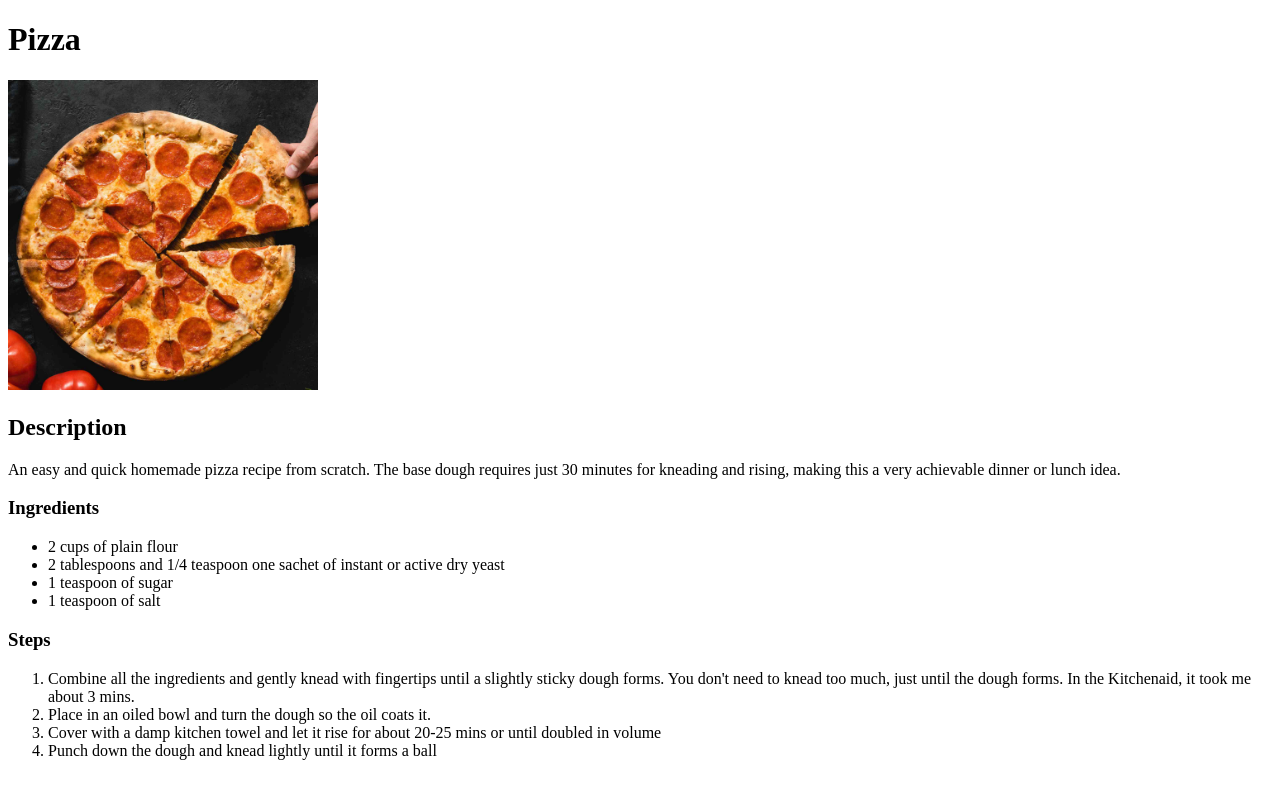
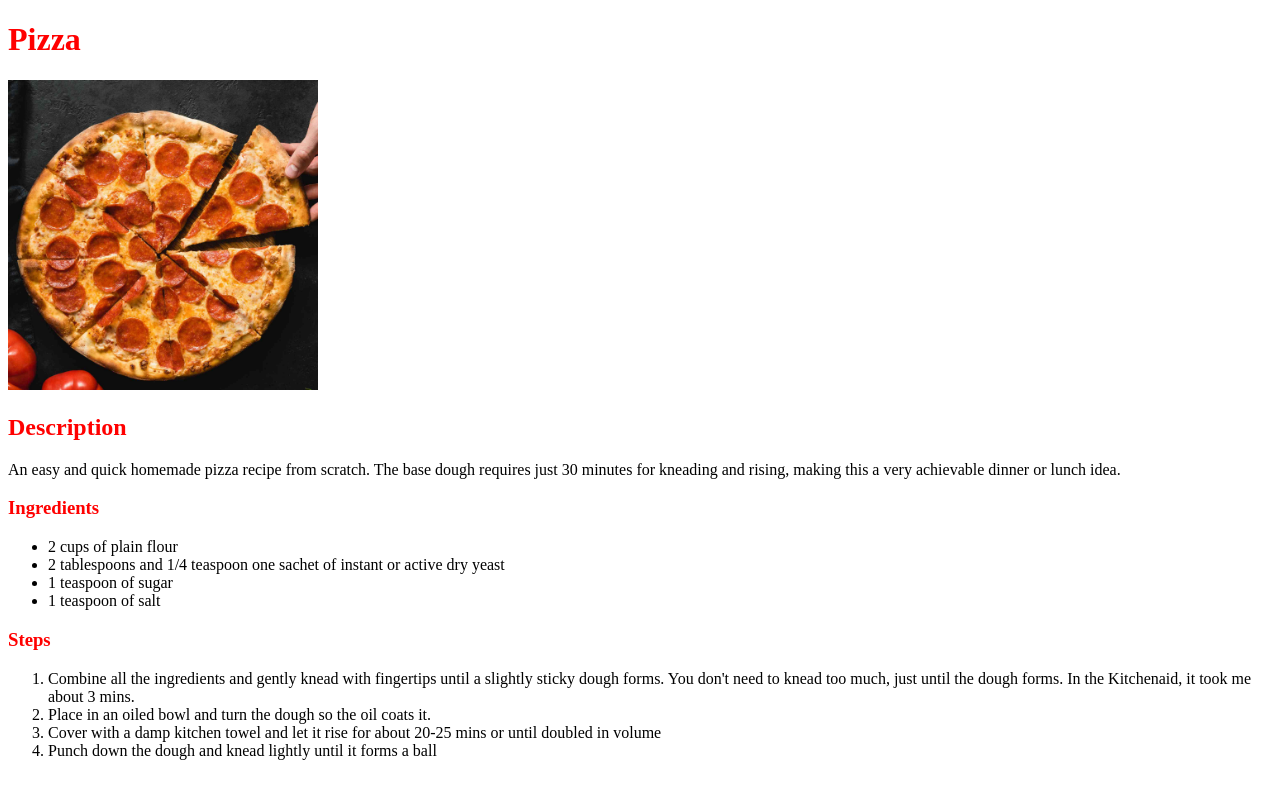
Before and after one commit to ds-bhatia/odin-recipes, a plain HTML site: page recipes/pizza.html in a window 1280 px wide. Drawn offline with Linux system fonts and the light colour scheme.

Commit message:
Added basic CSS for practice

```diff
--- a/recipes/pizza.html
+++ b/recipes/pizza.html
@@ -4,20 +4,21 @@
     <meta charset="UTF-8">
     <meta name="viewport" content="width=device-width, initial-scale=1.0">
     <title>Pizza</title>
+    <link href ="../style.css" rel="stylesheet">
 </head>
 <body>
-    <h1>Pizza</h1>
+    <h1 class="heading">Pizza</h1>
     <img src = "../pizza.jpg" height="310" width="310">
-    <h2>Description</h2>
+    <h2 class="heading">Description</h2>
     <p>An easy and quick homemade pizza recipe from scratch. The base dough requires just 30 minutes for kneading and rising, making this a very achievable dinner or lunch idea.</p>
-    <h3>Ingredients</h3>
+    <h3 class="heading">Ingredients</h3>
     <ul>
         <li>2 cups of plain flour</li>
         <li>2 tablespoons and 1/4 teaspoon one sachet of instant or active dry yeast</l1>
         <li>1 teaspoon of sugar</li>
         <li>1 teaspoon of salt</li>
     </ul>
-    <h3>Steps</h3>
+    <h3 class="heading">Steps</h3>
     <ol>
         <li>Combine all the ingredients and gently knead with fingertips until a slightly sticky dough forms. You don't need to knead too much, just until the dough forms. In the Kitchenaid, it took me about 3 mins.</li>
         <li>Place in an oiled bowl and turn the dough so the oil coats it. </li>
--- /dev/null
+++ b/style.css
@@ -0,0 +1,3 @@
+.heading {
+    color:red;
+}
```
